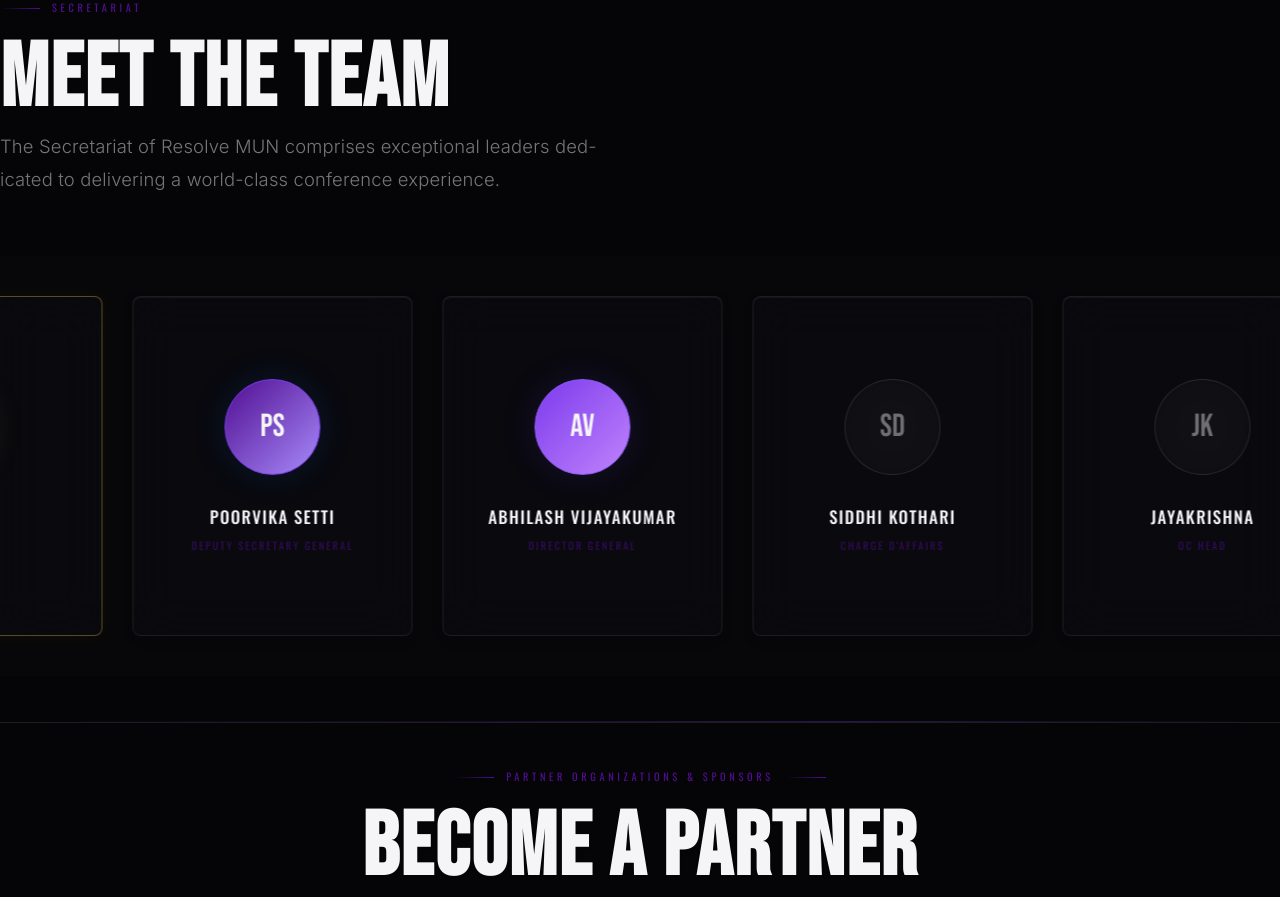
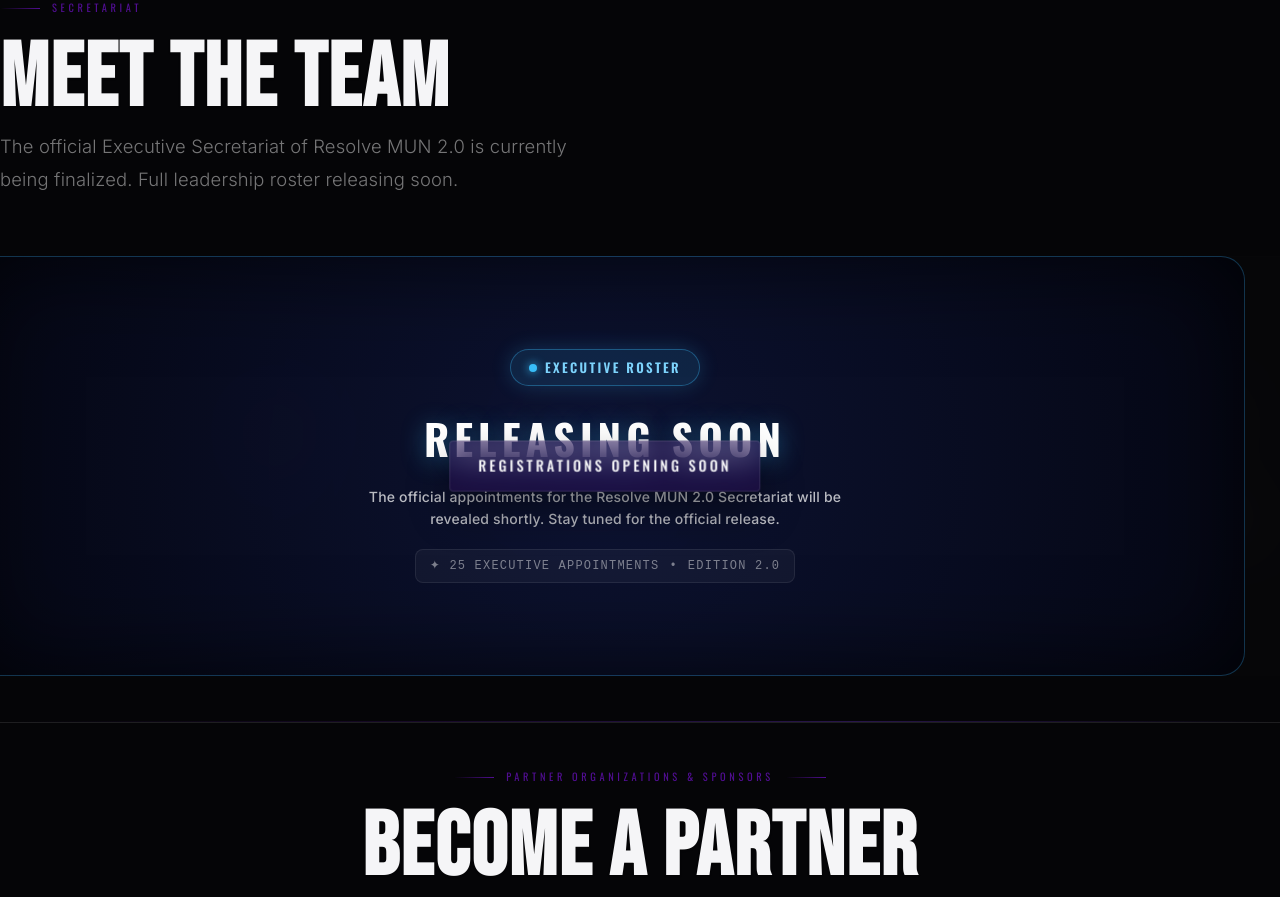
Before and after one commit to BhaveshBasrani/Resolve-MUN, a Next.js app: page / in a window 1280 px wide. Shown: the part 5120-6017 px from the top of the page. Built offline with nearby package versions, Linux system fonts and the light colour scheme; no server answers.

Commit message:
feat: add website global styles, components, scripts, and assets

```diff
--- a/app/pageContent.js
+++ b/app/pageContent.js
@@ -590,15 +590,34 @@
 <div class="glow-line"></div>
 
 <!-- SECRETARIAT -->
-<section id="secretariat" class="reveal">
+<section id="secretariat" class="reveal" style="position: relative;">
   <div class="sec-header reveal">
     <div class="section-label">Secretariat</div>
     <h2 class="section-title">MEET THE TEAM</h2>
-    <p class="section-body" style="max-width: 600px;">The Secretariat of Resolve MUN comprises exceptional leaders dedicated to delivering a world-class conference experience.</p>
+    <p class="section-body" style="max-width: 600px;">The official Executive Secretariat of Resolve MUN 2.0 is currently being finalized. Full leadership roster releasing soon.</p>
   </div>
 
-  <div class="sec-carousel-container">
-    <div class="sec-track" id="secTrack">
+  <div class="sec-carousel-container" style="position: relative; overflow: hidden; min-height: 380px;">
+    <!-- RELEASING SOON FROSTED BLUE OVERLAY -->
+    <div class="secretariat-coming-soon coming-soon-overlay" style="position: absolute; inset: 0; display: flex; flex-direction: column; align-items: center; justify-content: center; background: radial-gradient(circle at center, rgba(14, 21, 56, 0.88) 0%, rgba(5, 7, 20, 0.96) 100%); backdrop-filter: blur(25px); -webkit-backdrop-filter: blur(25px); z-index: 100; padding: 24px; text-align: center; border: 1px solid rgba(56, 189, 248, 0.25); border-radius: 24px; box-shadow: inset 0 0 100px rgba(0,0,0,0.7);">
+      <div style="display: inline-flex; align-items: center; gap: 8px; padding: 6px 18px; border-radius: 9999px; background: rgba(56, 189, 248, 0.12); border: 1px solid rgba(56, 189, 248, 0.35); box-shadow: 0 0 20px rgba(56, 189, 248, 0.2); margin-bottom: 16px;">
+        <span style="width: 8px; height: 8px; border-radius: 50%; background: #38bdf8; box-shadow: 0 0 10px #38bdf8;"></span>
+        <span style="font-family: 'Oswald', sans-serif; font-size: 13px; letter-spacing: 0.18em; text-transform: uppercase; color: #7dd3fc; font-weight: 600;">Executive Roster</span>
+      </div>
+      <div style="font-family: 'Oswald', sans-serif; font-size: clamp(26px, 4vw, 42px); font-weight: 700; letter-spacing: 0.12em; text-transform: uppercase; color: #ffffff; margin-bottom: 12px; text-shadow: 0 4px 25px rgba(56, 189, 248, 0.4);">
+        RELEASING SOON
+      </div>
+      <p style="font-size: 14px; color: rgba(255, 255, 255, 0.72); max-width: 480px; line-height: 1.6; margin: 0 0 18px 0;">
+        The official appointments for the Resolve MUN 2.0 Secretariat will be revealed shortly. Stay tuned for the official release.
+      </p>
+      <div style="display: inline-flex; align-items: center; gap: 10px; font-size: 12px; font-family: monospace; color: rgba(255, 255, 255, 0.45); letter-spacing: 0.1em; text-transform: uppercase; padding: 6px 14px; background: rgba(255, 255, 255, 0.04); border-radius: 8px; border: 1px solid rgba(255, 255, 255, 0.08);">
+        <span>✦ 25 Executive Appointments</span>
+        <span>•</span>
+        <span>Edition 2.0</span>
+      </div>
+    </div>
+
+    <div class="sec-track is-coming-soon" id="secTrack" style="filter: blur(28px) saturate(0.6) !important; opacity: 0.12 !important; pointer-events: none !important; user-select: none !important;">
       <div class="sec-card sec-card--sg">
         <div class="sec-avatar">SB</div>
         <div class="sec-name">Swayam Bakshi</div>
--- a/public/archive-script.js
+++ b/public/archive-script.js
@@ -1661,10 +1661,9 @@
       // 3. The Secretariat is also blured and coming soon
       const secTrack = document.getElementById('secTrack');
       if (secTrack) {
-        // Blur the individual track or the whole section
         secTrack.classList.add('is-coming-soon');
         const container = document.querySelector('.sec-carousel-container');
-        if (container) {
+        if (container && !container.querySelector('.secretariat-coming-soon')) {
           const banner = document.createElement('div');
           banner.className = 'secretariat-coming-soon coming-soon-overlay';
           container.appendChild(banner);
```
Also changed, not shown: app/globals.css, public/images/OG.jpg, 1 other file (tests, documents, lock files or other folders).
